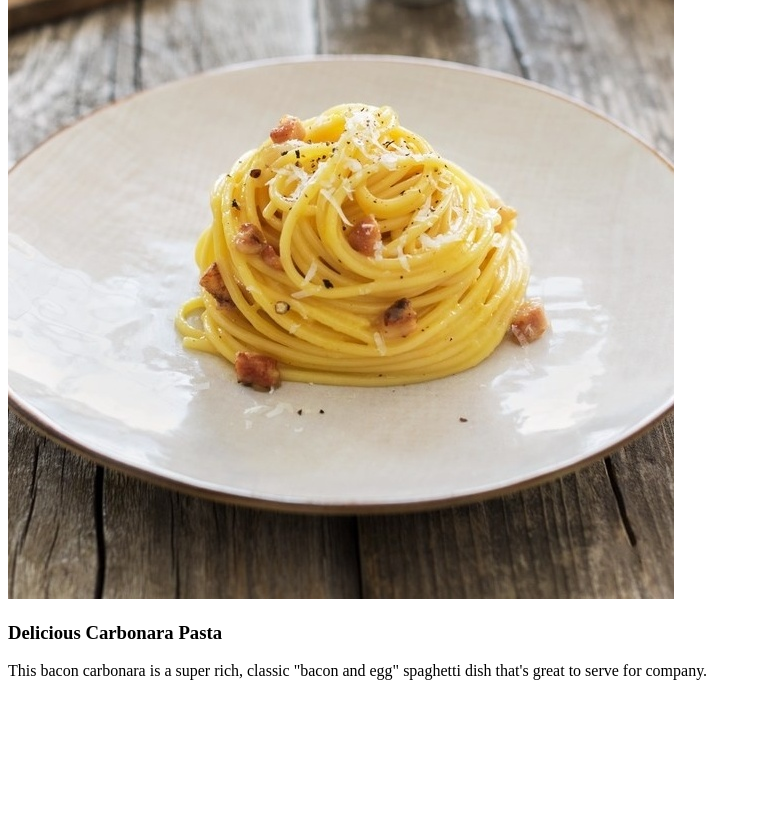
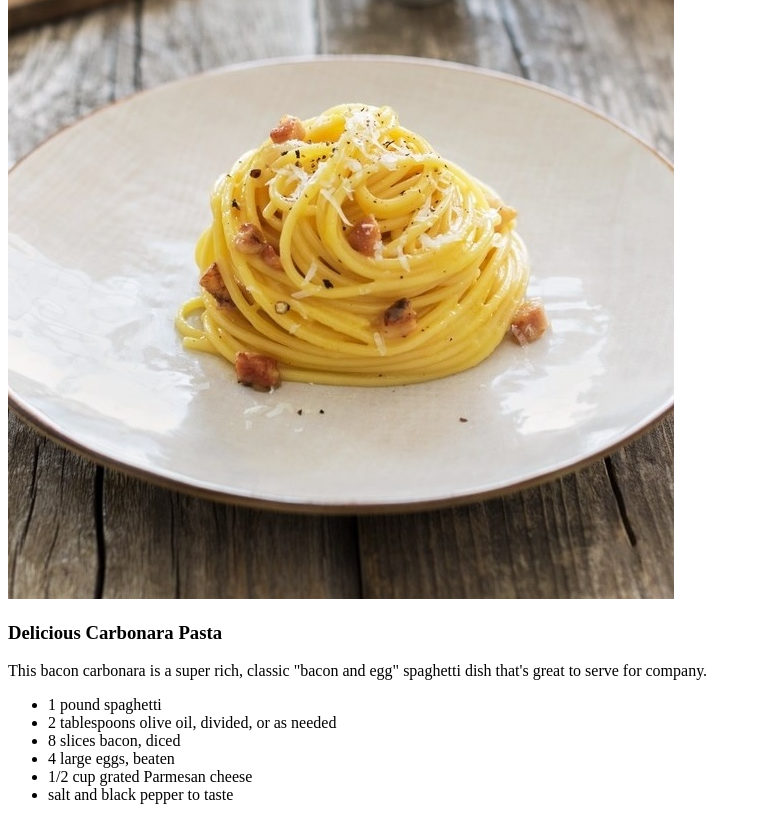
Before and after one commit to Pedrolmf9/odin-recipes, a plain HTML site: page recipes/carbonara.html in a window 1280 px wide. Shown: the part 370-1190 px from the top of the page, without its empty margins (0-761 px from the left). Before the commit the page ends 1066 px from the top, so only its background shows below. Drawn offline with Linux system fonts and the light colour scheme.

Commit message:
Add ingredients list to carbonara recipe page

```diff
--- a/recipes/carbonara.html
+++ b/recipes/carbonara.html
@@ -11,5 +11,13 @@
     <img src="../images/carbonara.jpg" alt="Pasta carbonara image">
     <h3>Delicious Carbonara Pasta</h3>
     <p>This bacon carbonara is a super rich, classic "bacon and egg" spaghetti dish that's great to serve for company.</p>
+    <ul>
+        <li>1 pound spaghetti</li>
+        <li>2 tablespoons olive oil, divided, or as needed</li>
+        <li>8 slices bacon, diced</li>
+        <li>4 large eggs, beaten</li>
+        <li>1/2 cup grated Parmesan cheese</li>
+        <li>salt and black pepper to taste</li>
+    </ul>
 </body>
 </html>
```
